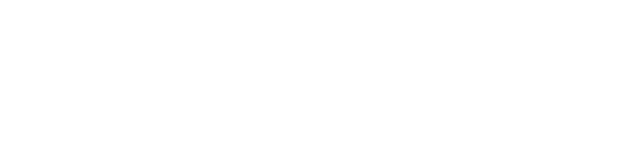
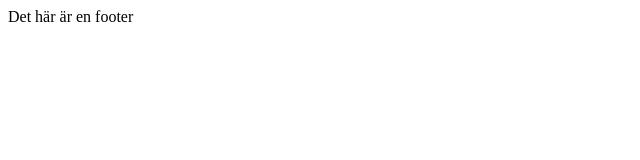
Before and after one commit to Purrtato/group-project, a plain HTML site: page index.html in a window 1280 px wide. Shown: the whole page, without its empty margins (0-640 px from the left). Drawn offline with Linux system fonts and the light colour scheme.

Commit message:
Gjort en första version av en footer

```diff
--- a/index.html
+++ b/index.html
@@ -6,6 +6,6 @@
     <title>Document</title>
 </head>
 <body>
-
+    <footer>Det här är en footer</footer>
 </body>
 </html>
```
